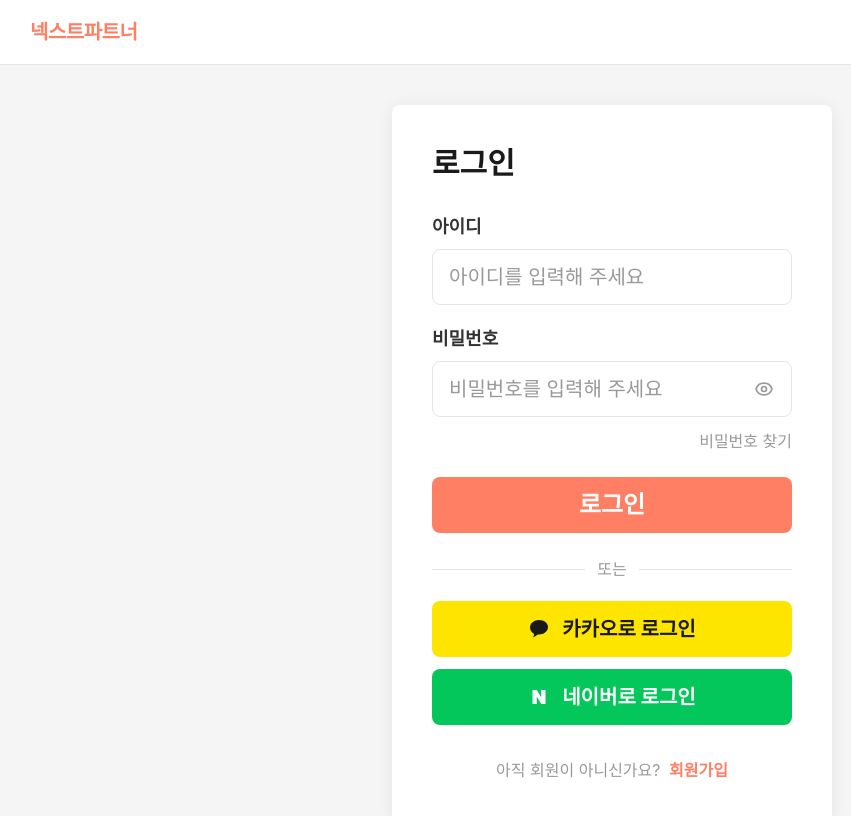
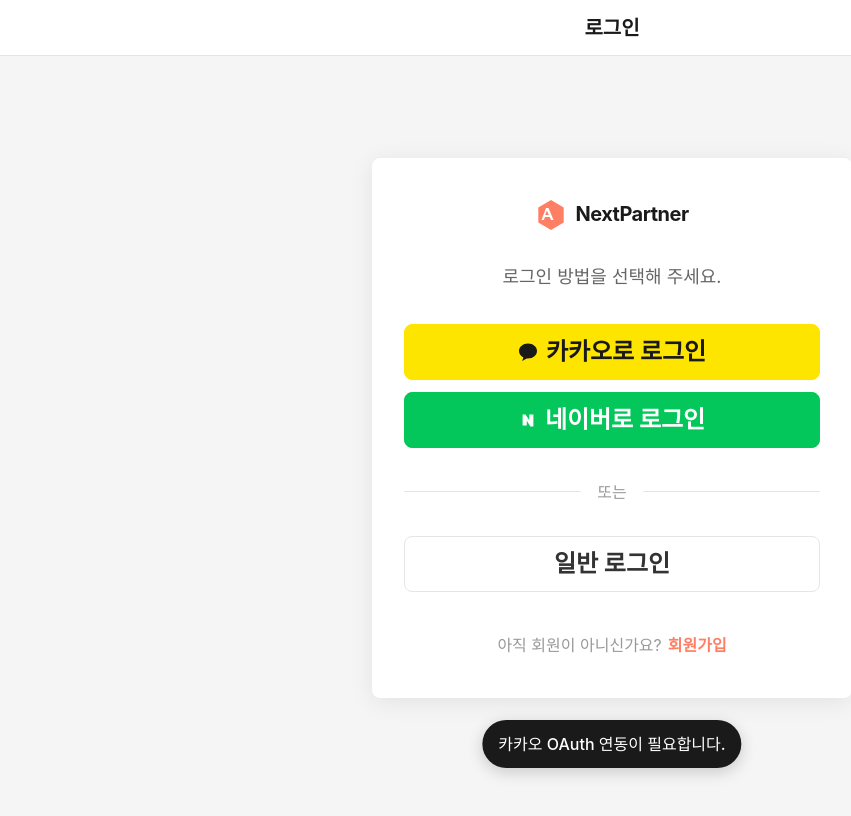
Before and after one commit to inhuiyang/nextpartner-login, a website: page index.html in a window 1280 px wide. Both pictures are taken after a click on the button "카카오로 로그인". Shown: the whole page, without its empty margins (28-879 px from the left). Drawn offline with Linux system fonts and the light colour scheme; a web font is replaced by a local one.

Commit message:
refactor: 소셜 로그인 메인, 일반 로그인 패널 분리
- 소셜(카카오/네이버) 로그인을 첫 화면 메인으로 배치
- '일반 로그인' 버튼 클릭 시 별도 패널로 전환 (nextpartner-signin 패턴 통일)
- 아이디 찾기 + 비밀번호 찾기 링크 둘 다 추가
- 앱 바 뒤로 가기 버튼으로 소셜 선택 화면 복귀

```diff
--- a/index.html
+++ b/index.html
@@ -7,26 +7,80 @@
   <link rel="stylesheet" href="https://cdn.jsdelivr.net/gh/orioncactus/pretendard@v1.3.9/dist/web/variable/pretendardvariable.min.css" />
   <link rel="stylesheet" href="dist/index.css" />
 </head>
-<body class="min-h-screen flex flex-col bg-neutral-50 font-base">
+<body class="font-base bg-neutral-50 min-h-screen flex flex-col">
 
-  <!-- Mobile App Bar (md 미만에서만 표시) -->
-  <header class="np-app-bar md:hidden">
-    <span class="np-app-bar-title-center text-primary-500">넥스트파트너</span>
+  <!-- ── App Bar ── -->
+  <header class="np-app-bar sticky top-0 z-10">
+    <button id="btn-back" class="np-app-bar-btn" aria-label="뒤로 가기" style="visibility:hidden">
+      <svg width="24" height="24" viewBox="0 0 24 24" fill="none" aria-hidden="true">
+        <path d="M15 18l-6-6 6-6" stroke="currentColor" stroke-width="2"
+          stroke-linecap="round" stroke-linejoin="round"/>
+      </svg>
+    </button>
+    <span id="app-bar-title" class="np-app-bar-title-center">로그인</span>
+    <div class="w-10 h-10 shrink-0" aria-hidden="true"></div>
   </header>
 
-  <!-- Desktop Header (md 이상에서만 표시) -->
-  <header class="hidden md:block np-header">
-    <div class="np-header-inner">
-      <a href="/" class="text-xl font-bold text-primary-500 tracking-tight">넥스트파트너</a>
+  <!-- ── Content ── -->
+  <main class="flex-1 flex flex-col md:items-center md:justify-center md:py-12 md:px-4">
+    <div class="w-full md:max-w-[480px] md:bg-neutral-0 md:rounded-card md:shadow-[0_4px_24px_rgba(0,0,0,0.08)]">
+
+      <!-- ╔══ Panel 1: 로그인 방법 선택 ══╗ -->
+      <div id="p-method" class="px-4 py-8 md:px-8 md:py-10">
+
+        <!-- 로고 -->
+        <div class="flex items-center justify-center gap-2 mb-8">
+          <svg width="32" height="32" viewBox="0 0 32 32" fill="none" aria-hidden="true">
+            <path d="M16 2L28.7 9.5V24.5L16 32L3.3 24.5V9.5L16 2Z" fill="#ff7f65"/>
+            <path d="M11 10h2.5l5 12H16l-1.2-3H10l-1.2 3H6.5L11 10Zm2.8 7-1.8-4.5L10.2 17h3.6Z" fill="white"/>
+          </svg>
+          <span class="text-xl font-bold text-neutral-900 tracking-tight">NextPartner</span>
         </div>
-  </header>
 
-  <!-- 본문 -->
-  <main class="flex-1 flex flex-col items-center justify-start md:justify-center">
-    <div class="w-full max-w-[440px] bg-neutral-0 rounded-none md:rounded-card md:shadow-[0_2px_16px_rgba(0,0,0,0.08)] px-6 py-8 md:p-10 md:my-10">
+        <p class="text-center text-lg text-neutral-600 leading-relaxed mb-8">
+          로그인 방법을 선택해 주세요.
+        </p>
 
-      <!-- 페이지 제목 -->
-      <h1 class="text-2xl md:text-3xl font-bold text-neutral-900 mb-8">로그인</h1>
+        <!-- 카카오 로그인 -->
+        <button id="btn-kakao" class="w-full np-btn np-btn-lg mb-3"
+          style="background-color:#FEE500; color:#191919; border-color:#FEE500;">
+          <svg width="20" height="20" viewBox="0 0 20 20" fill="none" aria-hidden="true">
+            <path fill-rule="evenodd" clip-rule="evenodd"
+              d="M10 1.5C5.03 1.5 1 4.86 1 9c0 2.73 1.74 5.12 4.36 6.5L4.2 19l4.5-2.55c.43.06.86.09 1.3.09 4.97 0 9-3.36 9-7.5S14.97 1.5 10 1.5z"
+              fill="#191919"/>
+          </svg>
+          카카오로 로그인
+        </button>
+
+        <!-- 네이버 로그인 -->
+        <button id="btn-naver" class="w-full np-btn np-btn-lg mb-8"
+          style="background-color:#03C75A; color:#ffffff; border-color:#03C75A;">
+          <svg width="18" height="18" viewBox="0 0 18 18" fill="none" aria-hidden="true">
+            <path d="M10.26 9.27L6.6 3.6H3.6v10.8h4.14V9.73l3.66 5.67H14.4V3.6h-4.14v5.67z" fill="white"/>
+          </svg>
+          네이버로 로그인
+        </button>
+
+        <!-- 구분선 -->
+        <div class="flex items-center gap-4 mb-8" role="separator">
+          <div class="flex-1 h-px bg-neutral-200"></div>
+          <span class="text-base text-neutral-400 shrink-0">또는</span>
+          <div class="flex-1 h-px bg-neutral-200"></div>
+        </div>
+
+        <!-- 일반 로그인 -->
+        <button id="btn-start-login" class="w-full np-btn np-btn-lg np-btn-grey-stroke">
+          일반 로그인
+        </button>
+
+        <p class="text-center text-base text-neutral-400 mt-10 leading-relaxed">
+          아직 회원이 아니신가요?&#8202;
+          <a href="signup.html" class="text-primary-500 font-semibold">회원가입</a>
+        </p>
+      </div>
+
+      <!-- ╔══ Panel 2: 일반 로그인 폼 ══╗ -->
+      <div id="p-login" class="hidden px-4 py-8 md:px-8 md:py-10">
 
         <!-- 로그인 실패 안내 (초기 숨김) -->
         <div
@@ -41,202 +95,204 @@
           <span>아이디 또는 비밀번호를 확인해 주세요.</span>
         </div>
 
-      <!-- 로그인 폼 -->
-      <form id="login-form" novalidate>
+        <div class="flex flex-col gap-6">
 
           <!-- 아이디 -->
-        <div class="np-textfield-wrap mb-5">
-          <label for="username" class="np-textfield-label">아이디</label>
+          <div class="np-textfield-wrap">
+            <label for="inp-username" class="np-textfield-label">아이디</label>
             <input
-            id="username"
-            name="username"
+              id="inp-username"
               type="text"
               class="np-textfield"
               placeholder="아이디를 입력해 주세요"
               autocomplete="username"
+              autocapitalize="none"
               inputmode="email"
-            aria-describedby="username-error"
+              aria-describedby="username-err"
             />
-          <p id="username-error" class="np-textfield-hint-error hidden" role="alert">아이디를 입력해 주세요.</p>
+            <p id="username-err" class="np-textfield-hint-error hidden" role="alert">아이디를 입력해 주세요.</p>
           </div>
 
           <!-- 비밀번호 -->
-        <div class="np-textfield-wrap mb-3">
-          <label for="password" class="np-textfield-label">비밀번호</label>
+          <div class="np-textfield-wrap">
+            <label for="inp-password" class="np-textfield-label">비밀번호</label>
             <div class="np-textfield-password-wrap">
               <input
-              id="password"
-              name="password"
+                id="inp-password"
                 type="password"
                 class="np-textfield"
                 placeholder="비밀번호를 입력해 주세요"
                 autocomplete="current-password"
-              aria-describedby="password-error"
+                aria-describedby="password-err"
               />
-            <button
-              type="button"
-              id="pw-toggle"
+              <button type="button" id="toggle-pw"
                 class="np-textfield-pw-toggle"
-              aria-label="비밀번호 표시"
-            >
-              <!-- 표시 아이콘 -->
-              <svg id="pw-icon-show" class="w-5 h-5" fill="none" viewBox="0 0 24 24" stroke="currentColor" stroke-width="2" aria-hidden="true">
-                <path stroke-linecap="round" stroke-linejoin="round" d="M15 12a3 3 0 11-6 0 3 3 0 016 0z" />
-                <path stroke-linecap="round" stroke-linejoin="round" d="M2.458 12C3.732 7.943 7.523 5 12 5c4.478 0 8.268 2.943 9.542 7-1.274 4.057-5.064 7-9.542 7-4.477 0-8.268-2.943-9.542-7z" />
+                aria-label="비밀번호 표시/숨김">
+                <svg id="icon-pw-off" width="20" height="20" viewBox="0 0 24 24" fill="none" aria-hidden="true">
+                  <path d="M17.94 17.94A10.07 10.07 0 0112 20c-7 0-11-8-11-8a18.45 18.45 0 015.06-5.94M9.9 4.24A9.12 9.12 0 0112 4c7 0 11 8 11 8a18.5 18.5 0 01-2.16 3.19m-6.72-1.07a3 3 0 11-4.24-4.24"
+                    stroke="currentColor" stroke-width="2" stroke-linecap="round" stroke-linejoin="round"/>
+                  <line x1="1" y1="1" x2="23" y2="23" stroke="currentColor" stroke-width="2" stroke-linecap="round"/>
                 </svg>
-              <!-- 숨김 아이콘 -->
-              <svg id="pw-icon-hide" class="w-5 h-5 hidden" fill="none" viewBox="0 0 24 24" stroke="currentColor" stroke-width="2" aria-hidden="true">
-                <path stroke-linecap="round" stroke-linejoin="round" d="M13.875 18.825A10.05 10.05 0 0112 19c-4.478 0-8.268-2.943-9.543-7a9.97 9.97 0 011.563-3.029m5.858.908a3 3 0 114.243 4.243M9.878 9.878l4.242 4.242M9.88 9.88l-3.29-3.29m7.532 7.532l3.29 3.29M3 3l3.59 3.59m0 0A9.953 9.953 0 0112 5c4.478 0 8.268 2.943 9.543 7a10.025 10.025 0 01-4.132 5.411m0 0L21 21" />
+                <svg id="icon-pw-on" class="hidden" width="20" height="20" viewBox="0 0 24 24" fill="none" aria-hidden="true">
+                  <path d="M1 12s4-8 11-8 11 8 11 8-4 8-11 8-11-8-11-8z"
+                    stroke="currentColor" stroke-width="2" stroke-linecap="round" stroke-linejoin="round"/>
+                  <circle cx="12" cy="12" r="3" stroke="currentColor" stroke-width="2"/>
                 </svg>
               </button>
             </div>
-          <p id="password-error" class="np-textfield-hint-error hidden" role="alert">비밀번호를 입력해 주세요.</p>
+            <p id="password-err" class="np-textfield-hint-error hidden" role="alert">비밀번호를 입력해 주세요.</p>
           </div>
 
-        <!-- 비밀번호 찾기 링크 -->
-        <div class="flex justify-end mb-6">
-          <a
-            href="/find-password.html"
-            class="text-base text-neutral-400 hover:text-neutral-700 transition-colors duration-[120ms] underline-offset-2 hover:underline"
-          >비밀번호 찾기</a>
+        </div>
+
+        <!-- 아이디 찾기 | 비밀번호 찾기 -->
+        <div class="flex justify-end items-center gap-3 mt-3 mb-8">
+          <a href="find-id.html"
+            class="text-base text-neutral-400 hover:text-neutral-700 transition-colors duration-[120ms]">
+            아이디 찾기
+          </a>
+          <span class="w-px h-3 bg-neutral-200" aria-hidden="true"></span>
+          <a href="find-password.html"
+            class="text-base text-neutral-400 hover:text-neutral-700 transition-colors duration-[120ms]">
+            비밀번호 찾기
+          </a>
         </div>
 
         <!-- 로그인 버튼 -->
-        <button type="submit" class="np-btn np-btn-primary np-btn-lg w-full">
+        <button id="btn-login" class="w-full np-btn np-btn-lg np-btn-primary">
           로그인
         </button>
 
-      </form>
-
-      <!-- 구분선 -->
-      <div class="flex items-center gap-3 mt-6 mb-5">
-        <hr class="flex-1 border-neutral-200" />
-        <span class="text-base text-neutral-400 shrink-0">또는</span>
-        <hr class="flex-1 border-neutral-200" />
+        <p class="text-center text-base text-neutral-400 mt-8 leading-relaxed">
+          아직 회원이 아니신가요?&#8202;
+          <a href="signup.html" class="text-primary-500 font-semibold">회원가입</a>
+        </p>
       </div>
-
-      <!-- 소셜 로그인 -->
-      <div class="flex flex-col gap-3 mb-8">
-
-        <!-- 카카오 로그인 -->
-        <button
-          type="button"
-          class="w-full h-14 flex items-center justify-center gap-3 rounded-button font-bold text-xl font-base cursor-pointer border-none transition-colors duration-[120ms]"
-          style="background-color: #FEE500; color: #191919;"
-          onmouseover="this.style.backgroundColor='#F0D800'"
-          onmouseout="this.style.backgroundColor='#FEE500'"
-          onmousedown="this.style.backgroundColor='#E5CE00'"
-          onmouseup="this.style.backgroundColor='#F0D800'"
-        >
-          <svg width="22" height="22" viewBox="0 0 22 22" fill="none" xmlns="http://www.w3.org/2000/svg" aria-hidden="true">
-            <path d="M11 2C6.029 2 2 5.358 2 9.5c0 2.684 1.666 5.042 4.19 6.384L5.2 19.5l4.746-3.094A10.44 10.44 0 0011 16.5c4.971 0 9-3.358 9-7.5S15.971 2 11 2z" fill="#191919"/>
-          </svg>
-          카카오로 로그인
-        </button>
-
-        <!-- 네이버 로그인 -->
-        <button
-          type="button"
-          class="w-full h-14 flex items-center justify-center gap-3 rounded-button font-bold text-xl font-base text-white cursor-pointer border-none transition-colors duration-[120ms]"
-          style="background-color: #03C75A;"
-          onmouseover="this.style.backgroundColor='#02B350'"
-          onmouseout="this.style.backgroundColor='#03C75A'"
-          onmousedown="this.style.backgroundColor='#029F48'"
-          onmouseup="this.style.backgroundColor='#02B350'"
-        >
-          <svg width="22" height="22" viewBox="0 0 22 22" fill="none" xmlns="http://www.w3.org/2000/svg" aria-hidden="true">
-            <path d="M13.22 11.53L8.78 4H4.5v14h4.28V10.47L13.22 18H17.5V4h-4.28v7.53z" fill="white"/>
-          </svg>
-          네이버로 로그인
-        </button>
-
-      </div>
-
-      <!-- 회원가입 유도 -->
-      <p class="text-center text-base text-neutral-400 leading-relaxed">
-        아직 회원이 아니신가요?
-        <a href="/signup.html" class="text-primary-500 font-bold hover:underline underline-offset-2 ml-1">회원가입</a>
-      </p>
 
     </div>
   </main>
 
+  <!-- Toast container -->
+  <div id="toast-wrap" class="np-toast-wrap" aria-live="polite"></div>
+
   <script>
-    /* ── 비밀번호 표시/숨기기 ── */
-    const pwToggle = document.getElementById('pw-toggle');
-    const pwInput  = document.getElementById('password');
-    const pwShow   = document.getElementById('pw-icon-show');
-    const pwHide   = document.getElementById('pw-icon-hide');
-    let pwVisible  = false;
+    (() => {
+      const $ = id => document.getElementById(id);
 
-    pwToggle.addEventListener('click', () => {
-      pwVisible = !pwVisible;
-      pwInput.type = pwVisible ? 'text' : 'password';
-      pwShow.classList.toggle('hidden', pwVisible);
-      pwHide.classList.toggle('hidden', !pwVisible);
-      pwToggle.setAttribute('aria-label', pwVisible ? '비밀번호 숨기기' : '비밀번호 표시');
+      // ── DOM refs ──────────────────────────────────────────────────
+      const btnBack       = $('btn-back');
+      const appBarTitle   = $('app-bar-title');
+      const btnKakao      = $('btn-kakao');
+      const btnNaver      = $('btn-naver');
+      const btnStartLogin = $('btn-start-login');
+      const btnLogin      = $('btn-login');
+      const pMethod       = $('p-method');
+      const pLogin        = $('p-login');
+      const errorBanner   = $('error-banner');
+      const inpUsername   = $('inp-username');
+      const inpPassword   = $('inp-password');
+      const usernameErr   = $('username-err');
+      const passwordErr   = $('password-err');
+      const toastWrap     = $('toast-wrap');
+
+      // ── Panel 전환 ────────────────────────────────────────────────
+      function showMethod() {
+        pMethod.classList.remove('hidden');
+        pLogin.classList.add('hidden');
+        btnBack.style.visibility = 'hidden';
+        appBarTitle.textContent = '로그인';
+      }
+
+      function showLogin() {
+        pMethod.classList.add('hidden');
+        pLogin.classList.remove('hidden');
+        btnBack.style.visibility = 'visible';
+        appBarTitle.textContent = '일반 로그인';
+        inpUsername.value = '';
+        inpPassword.value = '';
+        resetErrors();
+        window.scrollTo({ top: 0, behavior: 'smooth' });
+        inpUsername.focus();
+      }
+
+      // ── 뒤로 가기 ────────────────────────────────────────────────
+      btnBack.addEventListener('click', showMethod);
+
+      // ── 소셜 로그인 ───────────────────────────────────────────────
+      btnKakao.addEventListener('click', () => showToast('카카오 OAuth 연동이 필요합니다.'));
+      btnNaver.addEventListener('click', () => showToast('네이버 OAuth 연동이 필요합니다.'));
+
+      // ── 일반 로그인 패널 ──────────────────────────────────────────
+      btnStartLogin.addEventListener('click', showLogin);
+
+      // ── 비밀번호 표시/숨김 ────────────────────────────────────────
+      $('toggle-pw').addEventListener('click', () => {
+        const isHidden = inpPassword.type === 'password';
+        inpPassword.type = isHidden ? 'text' : 'password';
+        $('icon-pw-off').classList.toggle('hidden', isHidden);
+        $('icon-pw-on').classList.toggle('hidden', !isHidden);
       });
 
-    /* ── 폼 유효성 검사 및 에러 처리 ── */
-    const form          = document.getElementById('login-form');
-    const usernameInput = document.getElementById('username');
-    const passwordInput = document.getElementById('password');
-    const usernameError = document.getElementById('username-error');
-    const passwordError = document.getElementById('password-error');
-    const errorBanner   = document.getElementById('error-banner');
-
-    function showBanner() {
-      errorBanner.classList.remove('hidden');
-      errorBanner.classList.add('flex');
-    }
-    function hideBanner() {
+      // ── 에러 초기화 ───────────────────────────────────────────────
+      function resetErrors() {
         errorBanner.classList.add('hidden');
         errorBanner.classList.remove('flex');
+        [inpUsername, inpPassword].forEach(el => el.classList.remove('np-textfield-error'));
+        usernameErr.classList.add('hidden');
+        passwordErr.classList.add('hidden');
       }
 
-    form.addEventListener('submit', (e) => {
-      e.preventDefault();
+      inpUsername.addEventListener('input', () => {
+        inpUsername.classList.remove('np-textfield-error');
+        usernameErr.classList.add('hidden');
+        errorBanner.classList.add('hidden');
+        errorBanner.classList.remove('flex');
+      });
 
-      // 이전 오류 초기화
-      [usernameInput, passwordInput].forEach(el => el.classList.remove('np-textfield-error'));
-      usernameError.classList.add('hidden');
-      passwordError.classList.add('hidden');
-      hideBanner();
+      inpPassword.addEventListener('input', () => {
+        inpPassword.classList.remove('np-textfield-error');
+        passwordErr.classList.add('hidden');
+        errorBanner.classList.add('hidden');
+        errorBanner.classList.remove('flex');
+      });
+
+      // ── 로그인 제출 ───────────────────────────────────────────────
+      btnLogin.addEventListener('click', () => {
+        resetErrors();
 
         let valid = true;
 
-      if (!usernameInput.value.trim()) {
-        usernameInput.classList.add('np-textfield-error');
-        usernameError.classList.remove('hidden');
+        if (!inpUsername.value.trim()) {
+          inpUsername.classList.add('np-textfield-error');
+          usernameErr.classList.remove('hidden');
           valid = false;
         }
 
-      if (!passwordInput.value.trim()) {
-        passwordInput.classList.add('np-textfield-error');
-        passwordError.classList.remove('hidden');
+        if (!inpPassword.value.trim()) {
+          inpPassword.classList.add('np-textfield-error');
+          passwordErr.classList.remove('hidden');
           valid = false;
         }
 
         if (!valid) return;
 
-      // 로그인 실패 시 표시 (실제 API 연동 전 데모 상태)
-      showBanner();
-      usernameInput.classList.add('np-textfield-error');
-      passwordInput.classList.add('np-textfield-error');
+        // 로그인 실패 처리 (API 연동 전 데모)
+        errorBanner.classList.remove('hidden');
+        errorBanner.classList.add('flex');
+        inpUsername.classList.add('np-textfield-error');
+        inpPassword.classList.add('np-textfield-error');
       });
 
-    // 입력 시 개별 필드 오류 즉시 해제
-    usernameInput.addEventListener('input', () => {
-      usernameInput.classList.remove('np-textfield-error');
-      usernameError.classList.add('hidden');
-      hideBanner();
-    });
+      // ── Toast ────────────────────────────────────────────────────
+      function showToast(msg) {
+        const el = document.createElement('div');
+        el.className = 'np-toast';
+        el.textContent = msg;
+        toastWrap.appendChild(el);
+        setTimeout(() => el.remove(), 3000);
+      }
 
-    passwordInput.addEventListener('input', () => {
-      passwordInput.classList.remove('np-textfield-error');
-      passwordError.classList.add('hidden');
-      hideBanner();
-    });
+    })();
   </script>
 
 </body>
```
Also changed, not shown: dist/index.css. Lines whose indentation alone changed are shown as unchanged.
